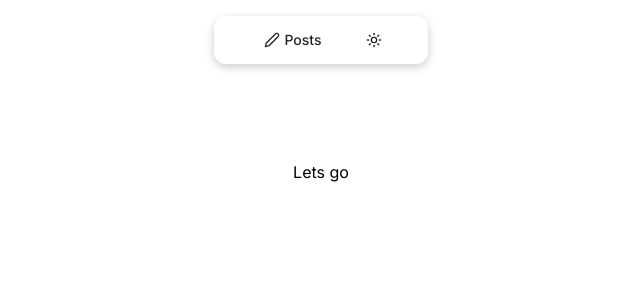
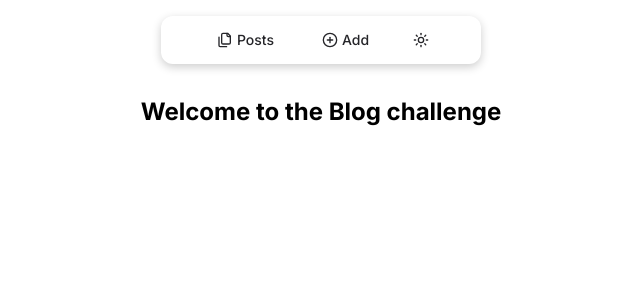
Before and after one commit to shadow3312/blog-challenge, a Next.js app in the folder client/: page / in a window 1280 px wide. Shown: the top 300 px of the page, without its empty margins (319-959 px from the left). Built offline with nearby package versions, Linux system fonts and the light colour scheme.

Commit message:
style(frontend): minor updates

```diff
--- a/client/src/app/page.tsx
+++ b/client/src/app/page.tsx
@@ -2,8 +2,8 @@ import Image from "next/image";
 
 export default function Home() {
   return (
-    <div className="">
-      <h1>Lets go</h1>
+    <div>
+      <h1>Welcome to the Blog challenge</h1>
     </div>
   );
 }
--- a/client/src/components/main-nav.tsx
+++ b/client/src/components/main-nav.tsx
@@ -2,16 +2,13 @@
 
 import { useTheme } from "next-themes";
 import React from "react";
-import { Home, Moon, Pen, Sun } from "lucide-react";
-import { Button } from "./ui/button";
-import Link from "next/link";
+import { Files, Moon, PlusCircle, Sun } from "lucide-react";
 import NavItem from "./nav-item";
 
 export default function MainNav() {
   const { theme, setTheme } = useTheme();
 
   const isDark = theme === "dark";
-  const iconColor = isDark ? "#fff" : "#000";
 
   const toggleTheme = () => {
     setTheme("");
@@ -20,17 +17,13 @@ export default function MainNav() {
   return (
     <div className="main-nav">
       <NavItem text="Posts">
-        <Pen className="icon" />
+        <Files className="icon" />
       </NavItem>
-      <NavItem
-        icon
-        onClick={() => setTheme(theme === "dark" ? "light" : "dark")}
-      >
-        {theme === "dark" ? (
-          <Moon className="icon" />
-        ) : (
-          <Sun className="icon" />
-        )}
+      <NavItem text="Add" link="/form">
+        <PlusCircle className="icon" />
+      </NavItem>
+      <NavItem icon onClick={() => setTheme(isDark ? "light" : "dark")}>
+        {isDark ? <Moon className="icon" /> : <Sun className="icon" />}
       </NavItem>
     </div>
   );
--- a/client/src/components/nav-item.tsx
+++ b/client/src/components/nav-item.tsx
@@ -6,12 +6,14 @@ type NavItemProps = {
   children: React.ReactNode;
   icon?: boolean;
   text?: string;
+  link?: string;
   onClick?: () => void;
 };
 export default function NavItem({
   children,
   icon = false,
   text,
+  link = "/",
   onClick,
 }: NavItemProps) {
   return (
@@ -21,7 +23,7 @@ export default function NavItem({
       size={icon ? "icon" : "default"}
       asChild
     >
-      <Link href={"/"} className="gap-x-1">
+      <Link href={link} className="gap-x-1">
         {children} {text}
       </Link>
     </Button>
--- a/client/src/styles/globals.css
+++ b/client/src/styles/globals.css
@@ -71,7 +71,11 @@
     @apply border-border;
   }
   main {
-    @apply flex min-h-screen flex-col items-center justify-between p-24;
+    @apply flex min-h-screen flex-col items-center justify-between p-8;
+  }
+
+  h1 {
+    @apply text-2xl font-bold;
   }
 
   .nav-link {
@@ -83,6 +87,6 @@
   }
 
   .main-nav {
-    @apply mx-auto flex items-center justify-center mt-4 shadow-[0_3px_10px_rgb(0,0,0,0.2)] dark:bg-primary px-4 h-12 w-1/6 space-x-4 rounded-xl;
+    @apply mx-auto flex items-center justify-center mt-4 shadow-[0_3px_10px_rgb(0,0,0,0.2)] dark:bg-primary px-4 h-12 w-1/4 space-x-4 rounded-xl;
   }
 }
```
